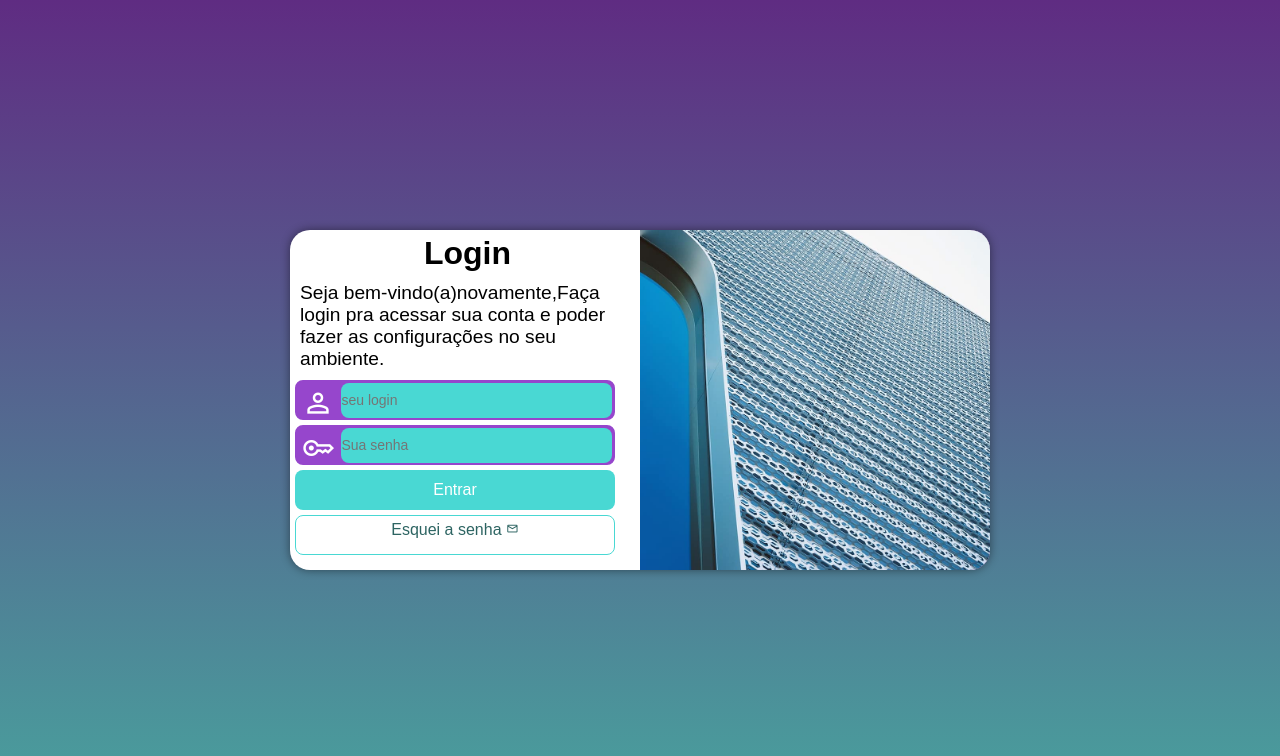
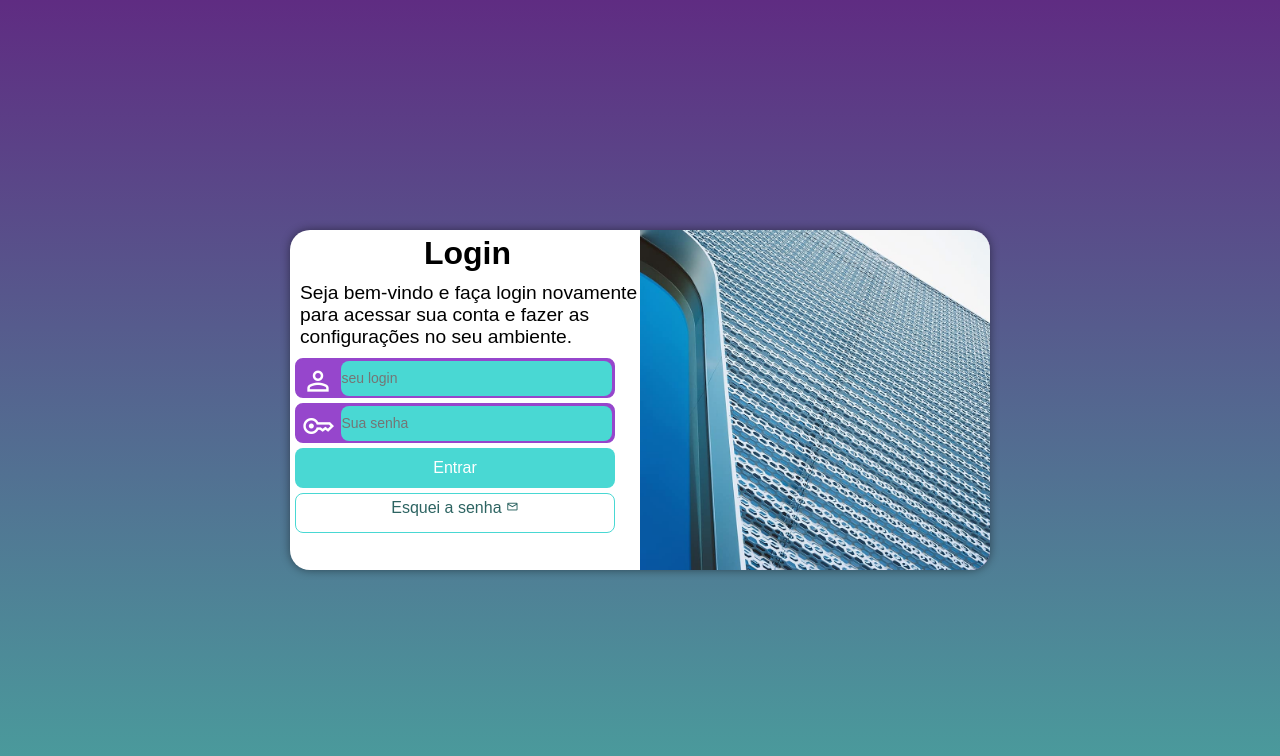
Before and after one commit to Jardel187/pLogin, a plain HTML site: page index.html in a window 1280 px wide. Drawn offline with nearby package versions, Linux system fonts and the light colour scheme.

Commit message:
Update index.html

```diff
--- a/index.html
+++ b/index.html
@@ -17,7 +17,7 @@
             </div>
             <div id="formulario">
                 <h1>Login</h1>
-                <p>Seja bem-vindo(a)novamente,Faça <br>login pra acessar sua conta e poder <br>fazer as configurações no seu ambiente.</p>
+                <p>Seja bem-vindo e faça login novamente para acessar sua conta e fazer as configurações no seu ambiente.</p>
                 <form action="login.php" method="post" autocomplete="on">
                     <div class="campo">
                         <span class="material-symbols-outlined">person</span>
```
